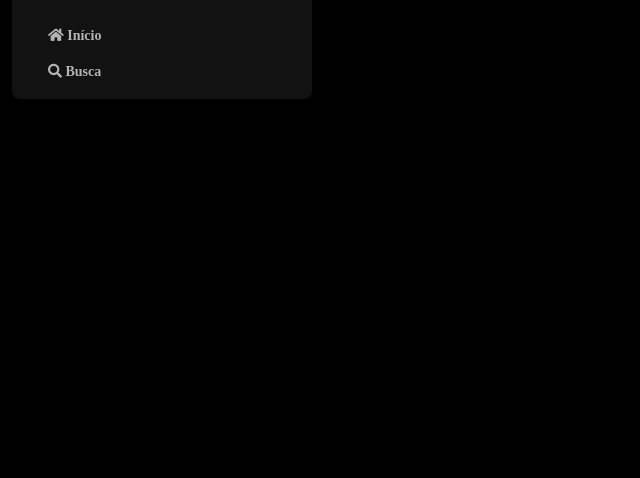
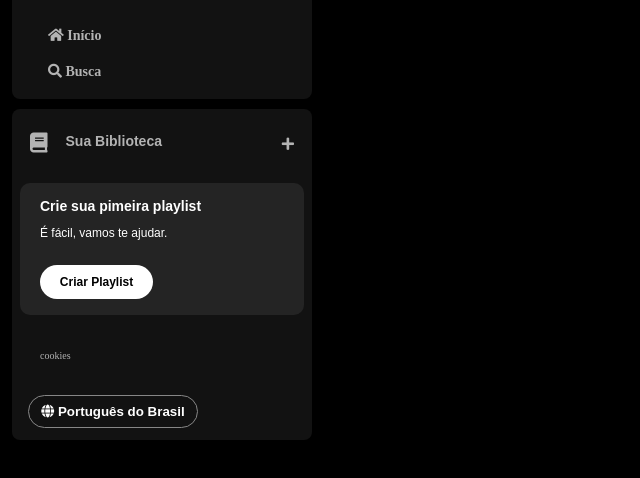
Before and after one commit to sllnoliveira/Imers-o-Dev-Alura-Spotify, a plain HTML site: page index.html in a window 1280 px wide. Shown: the part 74-552 px from the top of the page, without its empty margins (0-640 px from the left). Drawn offline with Linux system fonts and the light colour scheme.

Commit message:
Adição de novos arquivos

```diff
--- a/index.html
+++ b/index.html
@@ -28,7 +28,6 @@
                     <img src="assets/icons/logo-spotify.png" alt="logo-spotify">
                 </a>
                </div>
-               <div>
                     <ul>
                         <li>
                             <a href="">
@@ -42,9 +41,39 @@
                 </a>
                    </li>
                     </ul>
+                    </nav>
+
+                    <div class="library">
+                    <div class="library__content">
+                       <button class="library__button">
+                        <span class="fa fas fa-book"></span>
+                        <span>Sua Biblioteca</span>
+                       </button>
+                       <span class="fa fa-plus"></span>
+                  </div>
+
+                  <section class="section-playlist">
+                    <div class="section-playlist__content">
+                        <span class="text title">Crie sua pimeira playlist</span>
+                        <span class="text subtitle">É fácil, vamos te ajudar.</span>
+                    <button class="section-playlist__button">
+                    <span>Criar Playlist</span>
+                    </button>
+                    </div>
+                  </section>
+
+                  <div class="cookies">
+                    <a href="">cookies</a>
+                  </div>
+
+                  <div class="languages">
+                    <button class="languages__button">
+                        <span class="fa fa-globe"></span>
+                        <span>Português do Brasil</span>
+                    </button>
+                  </div>
                 </div>
-            </div>
-        </nav>
+
     </div>
 </body>
 </html>
--- a/styless.css
+++ b/styless.css
@@ -44,3 +44,126 @@ body {
     font-size: 14px;
     font-family: "DM Sans" sans-serif;
 }
+
+.library {
+    background-color: #121212;
+    border-radius: 8px;
+    display: flex;
+    justify-content: space-between;
+    flex-direction: column;
+    padding: 4px 8px;
+    color: #b3b3b3;
+    font-weight: 600;
+    font-size: 14px;
+    margin-top: 10px;
+}
+
+.library .library__content {
+    display: flex;
+    justify-content: space-between;
+}
+
+.library .library__button {
+    display: flex;
+    margin-right: 10px;
+    color: #b3b3b3;
+    background-color: transparent;
+    border: 0px;
+    font-size: 14px;
+    font-weight: 700;
+    font-family: "DM Sans", sans-serif;
+    text-align: center;
+    text-decoration: none;
+    text-transform: none;
+    padding: 20px 10px;
+}
+
+.library .library__button .fa {
+    font-size: 20px;
+    margin-right: 10px;
+    font-weight: 300;
+    padding-right: 8px;
+}
+
+.library .library__content .fa-plus {
+    margin: 24px 10px;
+}
+
+.section-playlist {
+    display: flex;
+    align-items: flex-start;
+    justify-content: space-between;
+    gap: 20px;
+    background-color: #242424;
+    color: #b3b3b3;
+    font-weight: 600;
+    font-size: 14px;
+    margin: 8px 0px;
+    padding: 16px 20px;
+    border-radius: 10px;
+}
+
+.section-playlist .section-playlist__content {
+    display: flex;
+    flex-direction: column;
+}
+
+.section-playlist__content .text {
+    padding-bottom: 14px;
+    color: #fff;
+    font-family: "DM Sans", sans-serif;
+}
+
+.section-playlist__content .title {
+    font-weight: 700;
+}
+
+.section-playlist__content .subtitle {
+    font-weight: 500;
+    font-size: 12px;
+}
+
+.section-playlist__content .section-playlist__button{
+    display: flex;
+    justify-content: center;
+    background-color: #fff;
+    color: #000;
+    border-radius: 20px;
+    font-size: 12px;
+    font-weight: 700;
+    font-family: "DM Sans", sans-serif;
+    text-decoration: none;
+    text-transform: none;
+    padding: 10px;
+    border: 0px;
+    width: 113px;
+    margin-top: 12px;
+}
+
+.sidebar .cookies {
+    margin: 25px 20px;
+}
+
+.sidebar .cookies a{
+    color: #b3b3b3;
+    font-weight: 500;
+    font-size: 10px;
+    text-decoration: none;
+}
+
+.sidebar .cookies a:hover {
+text-decoration: underline;
+}
+
+.languages .languages__button {
+align-items: center;
+background-color: transparent;
+border: 1px solid #878787;
+color: #fff;
+font-weight: bold;
+cursor: pointer;
+width: 170px;
+margin: 8px;
+padding: 8px;
+border-radius: 20px;
+}
```
